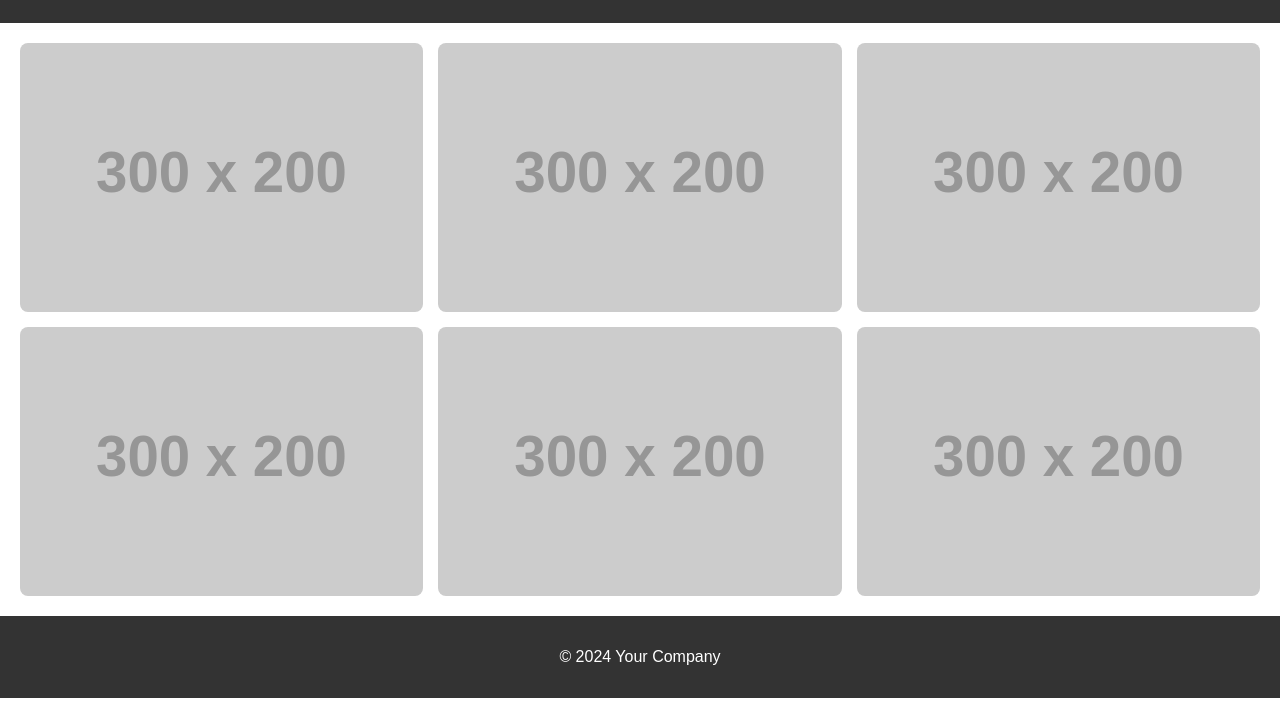
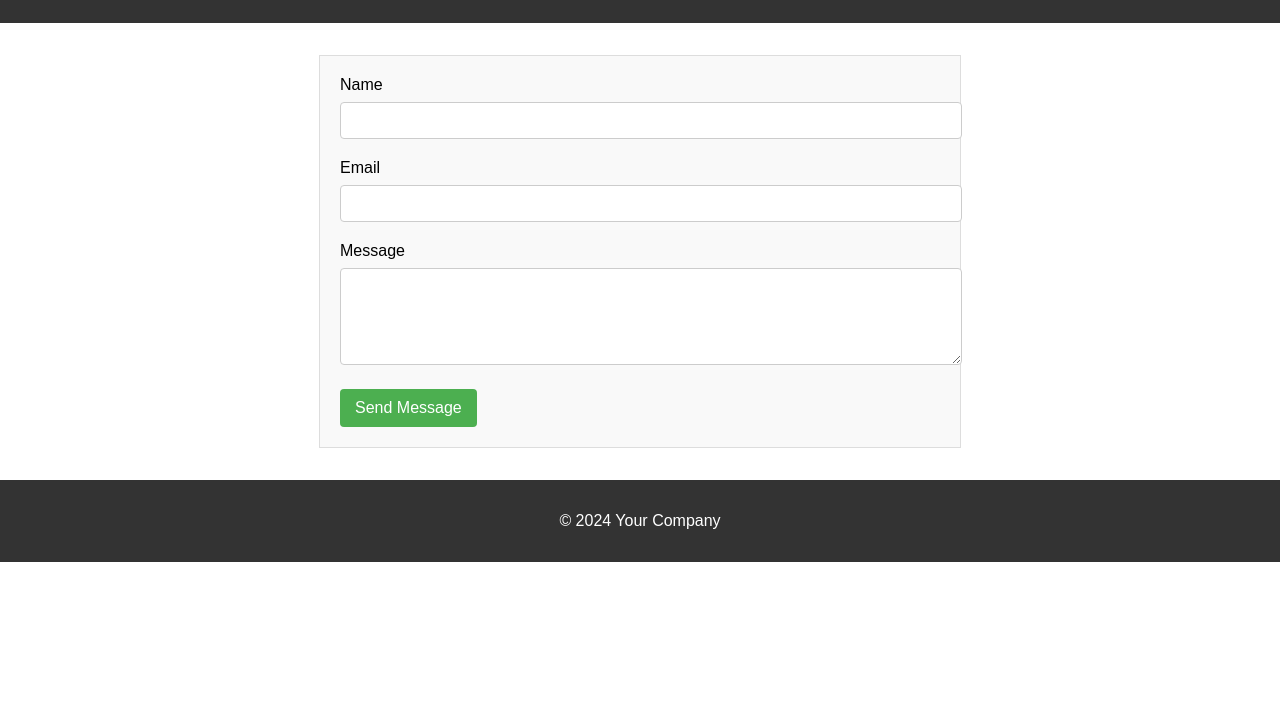
Before and after one commit to manohar-javvadi/Docker, a plain HTML site: page index.html in a window 1280 px wide. Shown: the part 89-800 px from the top of the page. Drawn offline with Linux system fonts and the light colour scheme; placeholder pictures from the web are drawn by us.

Commit message:
Update index.html

```diff
--- a/index.html
+++ b/index.html
@@ -3,7 +3,7 @@
 <head>
   <meta charset="UTF-8">
   <meta name="viewport" content="width=device-width, initial-scale=1.0">
-  <title>Image Gallery</title>
+  <title>Contact Us</title>
   <style>
     body {
       font-family: Arial, sans-serif;
@@ -16,19 +16,32 @@
       padding: 1rem;
       text-align: center;
     }
-    .gallery {
-      display: grid;
-      grid-template-columns: repeat(3, 1fr);
-      gap: 15px;
+    form {
+      max-width: 600px;
+      margin: 2rem auto;
       padding: 20px;
+      border: 1px solid #ddd;
+      background-color: #f9f9f9;
     }
-    .gallery img {
+    label {
+      display: block;
+      margin-bottom: 8px;
+    }
+    input, textarea {
       width: 100%;
-      border-radius: 8px;
-      transition: transform 0.3s ease-in-out;
+      padding: 10px;
+      margin-bottom: 20px;
+      border: 1px solid #ccc;
+      border-radius: 4px;
     }
-    .gallery img:hover {
-      transform: scale(1.05);
+    button {
+      background-color: #4CAF50;
+      color: white;
+      padding: 10px 15px;
+      font-size: 16px;
+      border: none;
+      border-radius: 4px;
+      cursor: pointer;
     }
     footer {
       background-color: #333;
@@ -41,17 +54,23 @@
 <body>
 
   <header>
-    <h1>Our Image Gallery</h1>
+    <h1>Contact Us</h1>
   </header>
 
-  <div class="gallery">
-    <img src="https://via.placeholder.com/300x200" alt="Image 1">
-    <img src="https://via.placeholder.com/300x200" alt="Image 2">
-    <img src="https://via.placeholder.com/300x200" alt="Image 3">
-    <img src="https://via.placeholder.com/300x200" alt="Image 4">
-    <img src="https://via.placeholder.com/300x200" alt="Image 5">
-    <img src="https://via.placeholder.com/300x200" alt="Image 6">
-  </div>
+  <main>
+    <form action="#" method="POST">
+      <label for="name">Name</label>
+      <input type="text" id="name" name="name" required>
+
+      <label for="email">Email</label>
+      <input type="email" id="email" name="email" required>
+
+      <label for="message">Message</label>
+      <textarea id="message" name="message" rows="5" required></textarea>
+
+      <button type="submit">Send Message</button>
+    </form>
+  </main>
 
   <footer>
     <p>&copy; 2024 Your Company</p>
```
